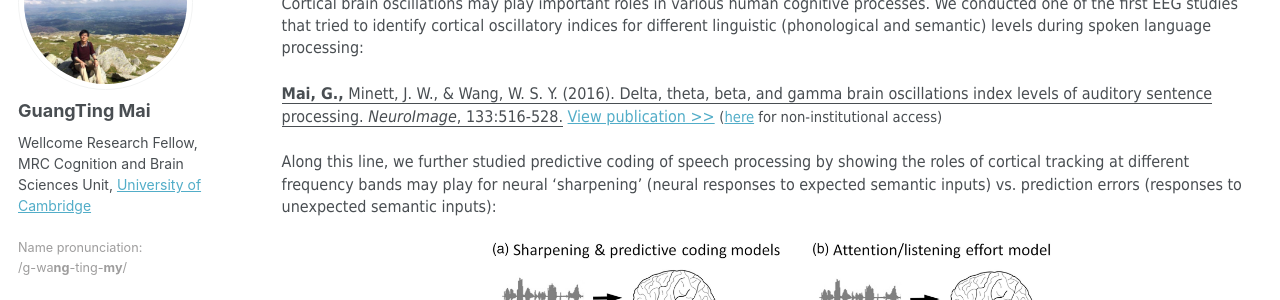
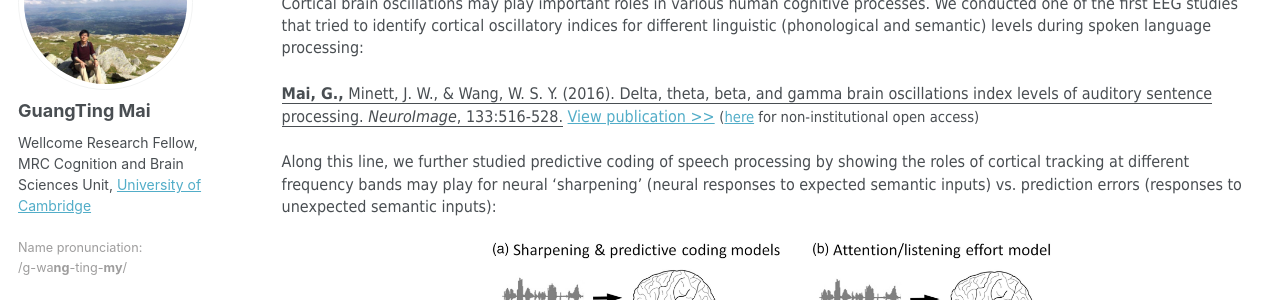
Before and after one commit to guangtingmai/guangtingmai.github.io, a Jekyll site: the page built from _pages/neuraltrack-typical.html, in a window 1280 px wide and 1400 px high. Shown: the part 202-502 px from the top of the window. Built offline with Jekyll 4.4.1, drawn with Linux system fonts in a browser that asks for light colours; some web fonts are replaced; some of the changed text lies outside the part shown.

Commit message:
Update neuraltrack-typical.html

```diff
--- a/_pages/neuraltrack-typical.html
+++ b/_pages/neuraltrack-typical.html
@@ -8,7 +8,7 @@
 <p><span style="font-size: 12pt;font-family: Tahoma;line-height: 1.4;display: block;margin-bottom: 0.1vh">Cortical brain oscillations may play important roles in
   various human cognitive processes. We conducted one of the first EEG studies that tried to identify cortical oscillatory indices for different linguistic
   (phonological and semantic) levels during spoken language processing:</span></p>
-<p><span style="font-size: 12pt;font-family: Tahoma;line-height: 1.4;display: block;margin-bottom: 0.1vh"><u><strong>Mai, G.,</strong> Minett, J. W., & Wang, W. S. Y. (2016). Delta, theta, beta, and gamma brain oscillations index levels of auditory sentence processing. <i>NeuroImage</i>, 133:516-528.</u> <a href="https://www.sciencedirect.com/science/article/abs/pii/S1053811916001737">View publication >></a> <span style="font-size: 11pt;font-family:Tahoma;">(<a href="https://drive.google.com/file/d/1nQ5ZwP9CGwkryNdMigR625p35sHN_k8x/view">here</a> for non-institutional access)</span></span></p>
+<p><span style="font-size: 12pt;font-family: Tahoma;line-height: 1.4;display: block;margin-bottom: 0.1vh"><u><strong>Mai, G.,</strong> Minett, J. W., & Wang, W. S. Y. (2016). Delta, theta, beta, and gamma brain oscillations index levels of auditory sentence processing. <i>NeuroImage</i>, 133:516-528.</u> <a href="https://www.sciencedirect.com/science/article/abs/pii/S1053811916001737">View publication >></a> <span style="font-size: 11pt;font-family:Tahoma;">(<a href="https://drive.google.com/file/d/1nQ5ZwP9CGwkryNdMigR625p35sHN_k8x/view">here</a> for non-institutional open access)</span></span></p>
 <p><span style="font-size: 12pt;font-family: Tahoma;line-height: 1.4;display: block;margin-bottom: 0.1vh">Along this line, we further studied predictive coding of
   speech processing by showing the roles of cortical tracking at different frequency bands may play for neural ‘sharpening’ (neural responses to expected
   semantic inputs) vs. prediction errors (responses to unexpected semantic inputs):</span></p>
@@ -31,7 +31,7 @@
   <img src="https://guangtingmai.github.io/images/neuroimage2019.png" width="55%">
 </p>
 <p style="text-align:center;font-size:9.5pt;line-height:1.4;display: block;">Figure from Mai (2020 PhD thesis) with permission</p>
-<p><span style="font-size: 12pt;font-family: Tahoma;line-height: 1.4;display: block;margin-bottom: 0.1vh"><u><strong>Mai, G.,</strong> Schoof, T., & Howell, P. (2019). Modulation of phase-locked neural responses to speech during different arousal states is age-dependent. <i>NeuroImage</i>, 189:734-744.</u> <a href="https://www.sciencedirect.com/science/article/abs/pii/S1053811919300515">View publication >></a> <span style="font-size: 11pt;font-family:Tahoma;">(<a href="https://discovery.ucl.ac.uk/id/eprint/10066354/1/Howell_Mai_Schoof_Howell_NeuroImage_accepted_withoutlinenumbers.pdf">here</a> for non-institutional access)</span></span></p>
+<p><span style="font-size: 12pt;font-family: Tahoma;line-height: 1.4;display: block;margin-bottom: 0.1vh"><u><strong>Mai, G.,</strong> Schoof, T., & Howell, P. (2019). Modulation of phase-locked neural responses to speech during different arousal states is age-dependent. <i>NeuroImage</i>, 189:734-744.</u> <a href="https://www.sciencedirect.com/science/article/abs/pii/S1053811919300515">View publication >></a> <span style="font-size: 11pt;font-family:Tahoma;">(<a href="https://discovery.ucl.ac.uk/id/eprint/10066354/1/Howell_Mai_Schoof_Howell_NeuroImage_accepted_withoutlinenumbers.pdf">here</a> for non-institutional open access)</span></span></p>
 <p><span style="font-size: 12pt;font-family: Tahoma;line-height: 1.4;display: block;margin-bottom: 0.1vh">We also looked at how changes in neural excitability in the
   auditory cortex (via neurostimulation tDCS) led to consequential changes in subcortical FFR revealing <i>causal</i> auditory subcortico-cortical interactions:</span></p>
 <p align="center">
```
